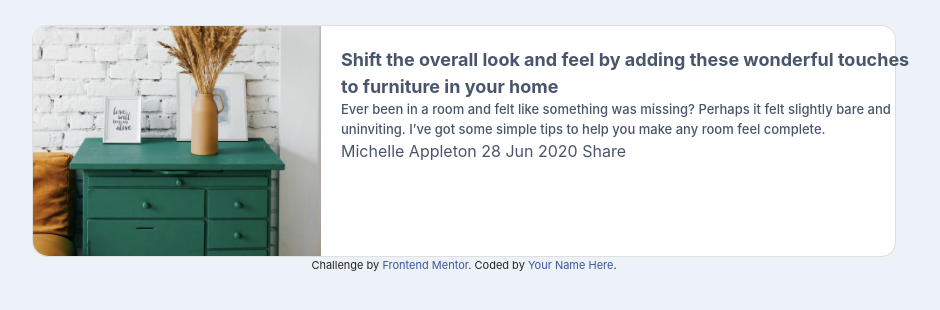
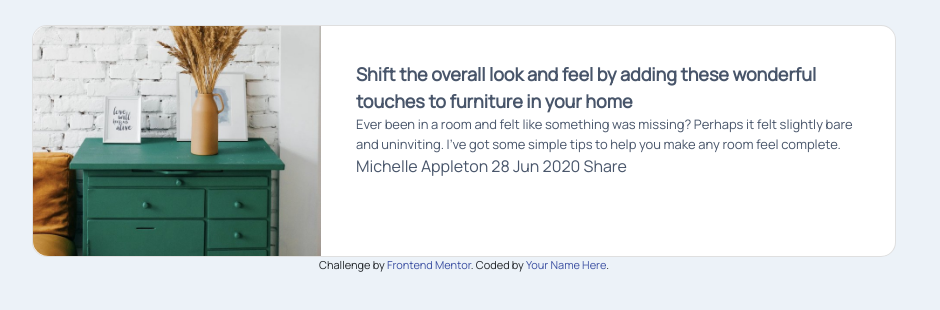
Before and after one commit to Jye-Dewar/FE-ar-prev, a plain HTML site: page index.html in a window 1280 px wide. Shown: the whole page, without its empty margins (176-1116 px from the left). Drawn offline with nearby package versions, Linux system fonts and the light colour scheme.

Commit message:
Slight improvements

```diff
--- a/index.html
+++ b/index.html
@@ -6,15 +6,19 @@
 
   <link rel="icon" type="image/png" sizes="32x32" href="./images/favicon-32x32.png">
   <link rel="stylesheet" href="https://maxcdn.bootstrapcdn.com/bootstrap/4.0.0/css/bootstrap.min.css" integrity="sha384-Gn5384xqQ1aoWXA+058RXPxPg6fy4IWvTNh0E263XmFcJlSAwiGgFAW/dAiS6JXm" crossorigin="anonymous">
+  <link rel="stylesheet" href="https://fonts.googleapis.com/css?family=Manrope">
   <link rel="stylesheet" type="text/css" href="style.css">
 
   <title>Frontend Mentor | Article preview component</title>
 
   <!-- Feel free to remove these styles or customise in your own stylesheet 👍 -->
-  <!-- <style>
+  <style>
+    body {
+      font-family: 'Manrope', sans-serif;
+    }
     .attribution { font-size: 11px; text-align: center; }
     .attribution a { color: hsl(228, 45%, 44%); }
-  </style> -->
+  </style>
 </head>
 <body>
 <div class="card container">
--- a/style.css
+++ b/style.css
@@ -1,5 +1,5 @@
 body {
-    font-family: -apple-system, BlinkMacSystemFont, 'Segoe UI', Roboto, Oxygen, Ubuntu, Cantarell, 'Open Sans', 'Helvetica Neue', sans-serif;
+    /* font-family: -apple-system, BlinkMacSystemFont, 'Segoe UI', Roboto, Oxygen, Ubuntu, Cantarell, 'Open Sans', 'Helvetica Neue', sans-serif; */
     background-color: hsl(210, 46%, 95%);
 }
 
@@ -15,9 +15,8 @@ body {
 }
 
 .text {
-   margin: 20px;
    color:  hsl(217, 19%, 35%);
-   padding: 0px;
+   padding: 35px;
 }
 
 .card {
```
